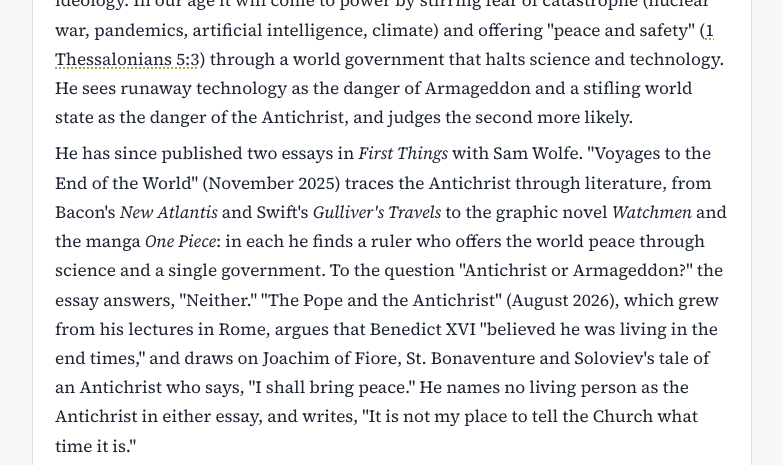
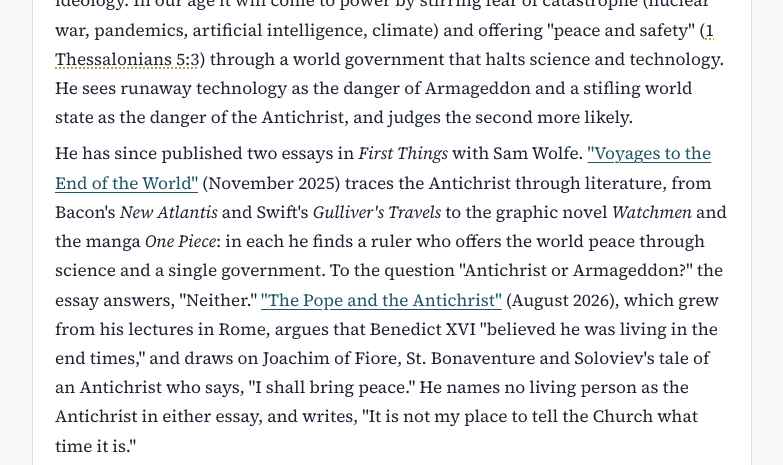
Before and after one commit to johndireen3-blip/apocalypse13, a plain HTML site: page the-proposals.html in a window 1280 px wide. Shown: the part 3440-3905 px from the top of the page, without its empty margins (248-1031 px from the left). Drawn offline with nearby package versions, Linux system fonts and the light colour scheme.

Commit message:
Proposals: essay links
Co-Authored-By: Claude Fable 5.2 <noreply@anthropic.com>
Claude-Session: https://claude.ai/code/session_01RUV5AvzH41ugHwbyErk5Hc

```diff
--- a/the-proposals.html
+++ b/the-proposals.html
@@ -58,7 +58,7 @@
 <div class="card proposal">
 <h2>Peter Thiel: the world state <span class="auth a-theologian">A theologian</span></h2>
 <p>Peter Thiel, the technology investor and co-founder of PayPal and Palantir, is not a Catholic, but he has lectured widely on the Antichrist since 2024, including in Rome. His thesis, as he set it out on the record (<a href="https://www.hoover.org/research/part-ii-apocalypse-now-peter-thiel-ancient-prophecies-and-modern-tech" target="_blank" rel="noopener">Hoover Institution, <em>Uncommon Knowledge</em>, 2024</a>): the Antichrist is a type that can be a person, a system or an ideology. In our age it will come to power by stirring fear of catastrophe (nuclear war, pandemics, artificial intelligence, climate) and offering "peace and safety" (<a class="sref" href="https://bible.usccb.org/bible/1thessalonians/5" target="_blank" rel="noopener">1 Thessalonians 5:3</a>) through a world government that halts science and technology. He sees runaway technology as the danger of Armageddon and a stifling world state as the danger of the Antichrist, and judges the second more likely.</p>
-<p>He has since published two essays in <em>First Things</em> with Sam Wolfe. "Voyages to the End of the World" (November 2025) traces the Antichrist through literature, from Bacon's <em>New Atlantis</em> and Swift's <em>Gulliver's Travels</em> to the graphic novel <em>Watchmen</em> and the manga <em>One Piece</em>: in each he finds a ruler who offers the world peace through science and a single government. To the question "Antichrist or Armageddon?" the essay answers, "Neither." "The Pope and the Antichrist" (August 2026), which grew from his lectures in Rome, argues that Benedict XVI "believed he was living in the end times," and draws on Joachim of Fiore, St. Bonaventure and Soloviev's tale of an Antichrist who says, "I shall bring peace." He names no living person as the Antichrist in either essay, and writes, "It is not my place to tell the Church what time it is."</p>
+<p>He has since published two essays in <em>First Things</em> with Sam Wolfe. <a href="https://firstthings.com/voyages-to-the-end-of-the-world/" target="_blank" rel="noopener">"Voyages to the End of the World"</a> (November 2025) traces the Antichrist through literature, from Bacon's <em>New Atlantis</em> and Swift's <em>Gulliver's Travels</em> to the graphic novel <em>Watchmen</em> and the manga <em>One Piece</em>: in each he finds a ruler who offers the world peace through science and a single government. To the question "Antichrist or Armageddon?" the essay answers, "Neither." <a href="https://firstthings.com/the-pope-and-the-antichrist/" target="_blank" rel="noopener">"The Pope and the Antichrist"</a> (August 2026), which grew from his lectures in Rome, argues that Benedict XVI "believed he was living in the end times," and draws on Joachim of Fiore, St. Bonaventure and Soloviev's tale of an Antichrist who says, "I shall bring peace." He names no living person as the Antichrist in either essay, and writes, "It is not my place to tell the Church what time it is."</p>
 <p>In four private lectures in 2025, known through press reports, he was sharper: "in the 21st century, the Antichrist is a Luddite who wants to stop all science"; he called named critics of technology "the legionnaires of the Antichrist," read <a class="sref" href="https://bible.usccb.org/bible/revelation/13" target="_blank" rel="noopener">Revelation 13:16–17</a> as a world financial system, and called the American empire "the natural candidate for Katechon," the restrainer of <a class="sref" href="https://bible.usccb.org/bible/2thessalonians/2" target="_blank" rel="noopener">2 Thessalonians 2</a>, and also a possible Antichrist (<a href="https://reason.com/2025/10/14/i-listened-to-over-7-hours-of-peter-thiels-leaked-antichrist-lectures-theyre-surprisingly-libertarian/" target="_blank" rel="noopener">Reason</a>).</p>
 <p>Catholic voices have answered him. Fr. Paolo Benanti, who has advised two popes on technology, called him "a political theologian operating at the very heart of the Silicon Valley ecosystem," and <em>Avvenire</em>, the Italian bishops' newspaper, wrote that his definition could apply to "anyone who places limits on unlimited progress" (<a href="https://fortune.com/2026/03/16/peter-thiel-antichrist-theory-rome-lectures-vatican-response/" target="_blank" rel="noopener">Fortune</a>). The theologian Douglas Farrow asks of the two authors, "Why do they show no interest in Jesus Christ?" (<a href="https://douglasfarrow.substack.com/p/corrupting-the-katechon" target="_blank" rel="noopener">Farrow</a>).</p>
 <p>His published words are weighed here first. His private lectures are cited only as reported in the press and are marked as such.</p>
```
